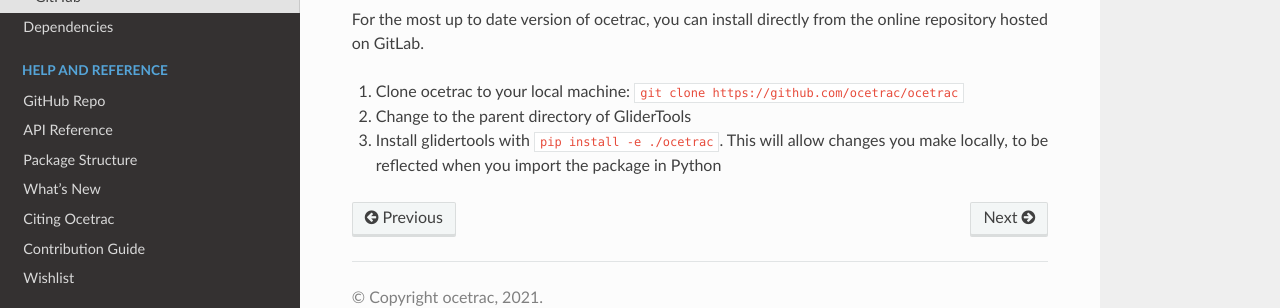
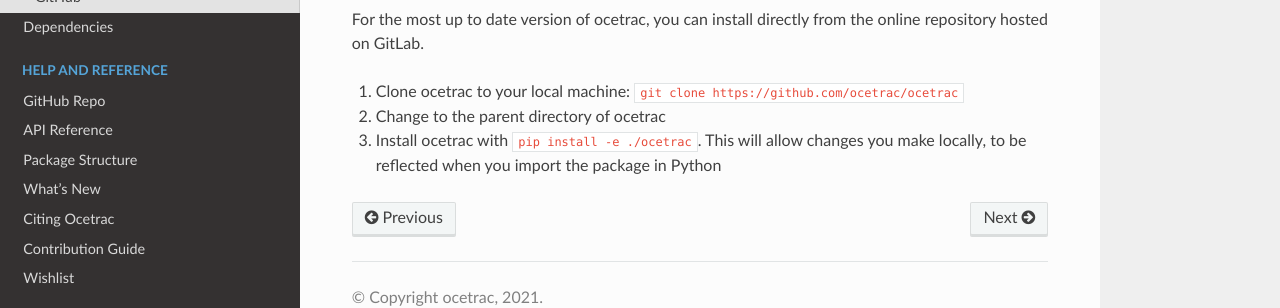
Before and after one commit to ocetrac/ocetrac, a Sphinx documentation site: the page built from docs/installation.md, in a window 1280 px wide. Shown: the part 466-774 px from the top of the page. Built offline with Sphinx 7.4.7 and the Read the Docs theme 2.0.0, drawn with Linux system fonts in a browser that asks for light colours.

Commit message:
Update installation.md

```diff
--- a/docs/installation.md
+++ b/docs/installation.md
@@ -13,5 +13,5 @@ You can also install with pip: `pip install ocetrac`.
 For the most up to date version of ocetrac, you can install directly from the online repository hosted on GitLab.
 
 1. Clone ocetrac to your local machine: `git clone https://github.com/ocetrac/ocetrac`
-2. Change to the parent directory of GliderTools
-3. Install glidertools with `pip install -e ./ocetrac`. This will allow changes you make locally, to be reflected when you import the package in Python
+2. Change to the parent directory of ocetrac
+3. Install ocetrac with `pip install -e ./ocetrac`. This will allow changes you make locally, to be reflected when you import the package in Python
```
